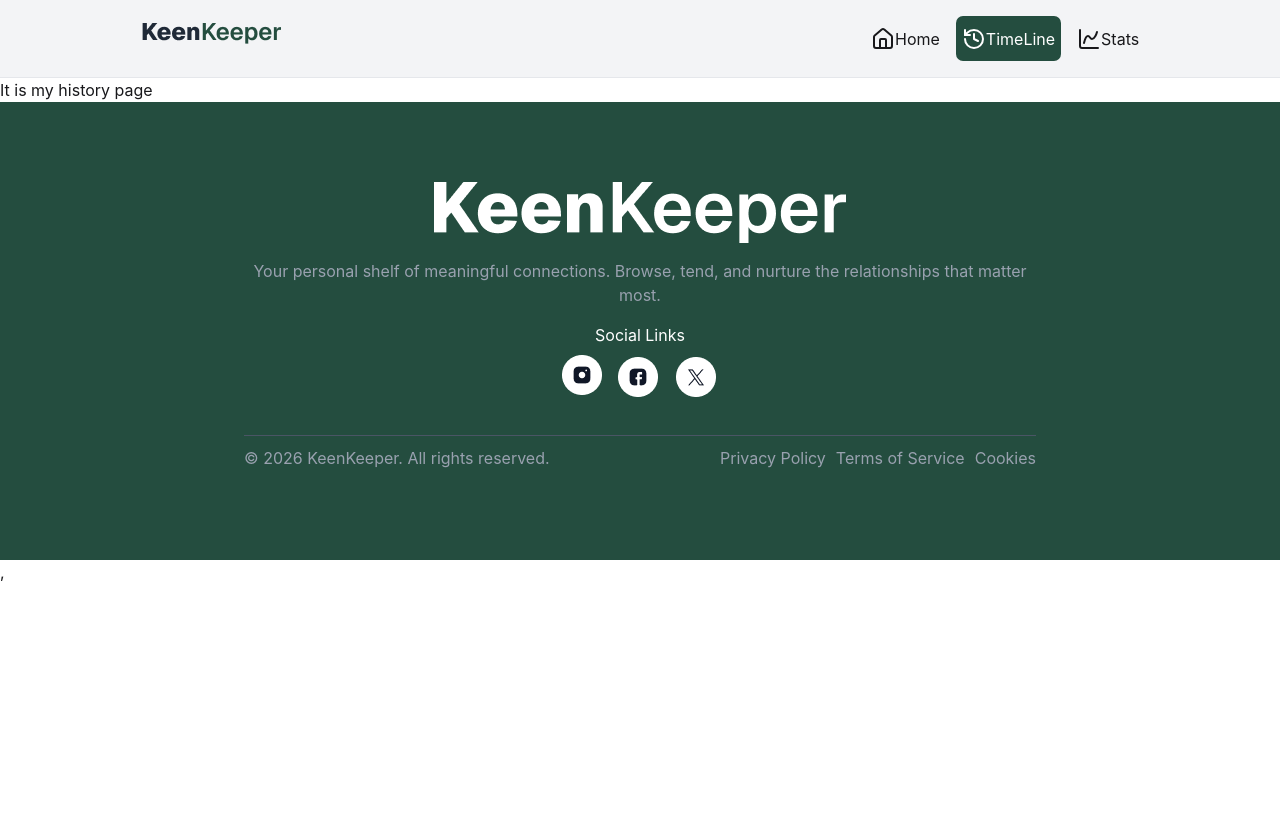
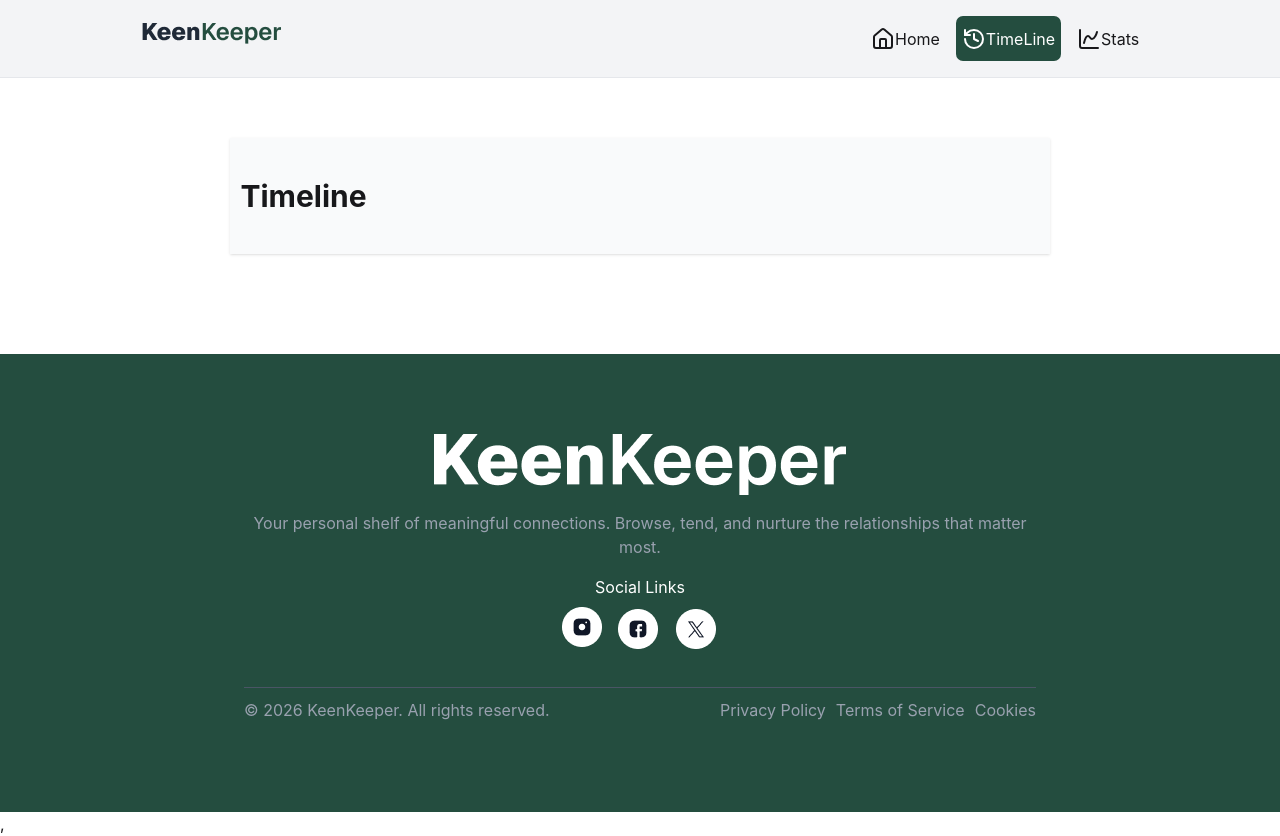
Before and after one commit to Mr-Xibon94/keen-keeper-final-assignment, a React (Vite) app: page /timeline in a window 1280 px wide. Before the commit the page ends 800 px from the top, so only its background shows below. Built offline with nearby package versions, Linux system fonts and the light colour scheme.

Commit message:
completed the timeline bar interaction

```diff
--- /dev/null
+++ b/src/Component/Context/AllHistoryContext.jsx
@@ -0,0 +1,18 @@
+import { useState } from 'react';
+import { ContactHistoryContext } from './ContactHistoryContext';
+
+const AllHistoryContext = ({ children }) => {
+
+    const [contact, setContact] = useState([])
+    const data = {
+        contact,
+        setContact,
+    }
+    return (
+        <ContactHistoryContext.Provider value={data}>
+            {children}
+        </ContactHistoryContext.Provider>
+    );
+};
+
+export default AllHistoryContext;
--- /dev/null
+++ b/src/Component/Context/ContactHistoryContext.jsx
@@ -0,0 +1,4 @@
+import { createContext } from "react";
+
+
+export const ContactHistoryContext = createContext();
--- a/src/Component/Dashboard/FriendDetail.jsx
+++ b/src/Component/Dashboard/FriendDetail.jsx
@@ -1,11 +1,44 @@
 import { Archive, BellRing, MessagesSquare, PhoneOutgoing, Trash, Video } from 'lucide-react';
-import React from 'react';
+import React, { useContext } from 'react';
 import { useLoaderData } from 'react-router';
+import { ContactHistoryContext } from '../Context/ContactHistoryContext';
 
 const FriendDetail = () => {
+    const {contact, setContact} = useContext(ContactHistoryContext);
 
     const myCardData = useLoaderData();
     console.log('here it is', myCardData);
+    const callHandler = ()=> {
+
+        const newCard ={
+            ...myCardData,
+            contactType:"Call"
+        }
+         setContact([...contact, newCard])
+         return
+    }
+
+    const textHandler = () => {
+         const newCard ={
+            ...myCardData,
+            contactType:"Text"
+        }
+         setContact([...contact, newCard])
+         return
+
+    }
+
+    const videHandler = () => {
+        const newCard ={
+            ...myCardData,
+            contactType:"Video"
+        }
+         setContact([...contact, newCard])
+         return
+    }
+
+
+
 
     return (
         <div className='w-[80%] m-auto my-10'>
@@ -77,15 +110,15 @@ const FriendDetail = () => {
                     <div className='mt-5'>
                         <h1 className='mb-2.5 font-medium'>Quick Check-In</h1>
                         <div className='flex flex-col md:flex-row justify-between gap-5'>
-                            <div className='flex-1 text-center bg-gray-100 rounded-xl  py-5'>
+                            <div onClick={callHandler} className='flex-1 text-center bg-gray-100 rounded-xl  py-5'>
                                 <span className='flex justify-center '><PhoneOutgoing /></span>
                                 <h1>Call</h1>
                             </div>
-                            <div className='flex-1 text-center bg-gray-100 rounded-xl  py-5'>
+                            <div onClick={textHandler} className='flex-1 text-center bg-gray-100 rounded-xl  py-5'>
                                 <span className='flex justify-center '><MessagesSquare /></span>
                                 <h1>Text</h1>
                             </div>
-                            <div className='flex-1 text-center bg-gray-100 rounded-xl  py-5'>
+                            <div onClick={videHandler} className='flex-1 text-center bg-gray-100 rounded-xl  py-5'>
                                 <span className='flex justify-center '><Video /></span>
                                 <h1>Video</h1>
                             </div>
--- /dev/null
+++ b/src/Component/Pages/Timeline/History.jsx
@@ -0,0 +1,26 @@
+import { MessagesSquare, PhoneOutgoing, Video } from 'lucide-react';
+import React from 'react';
+
+const History = ({myContact}) => {
+    console.log('contact type', myContact.contactType);
+
+    const today = new Date().toLocaleDateString('en-us', {
+        month:'short',
+        day: 'numeric',
+        year: 'numeric'
+    });
+    return (
+        <div className='flex gap-5 p-6 shadow bg-white mb-2.5 rounded-xl'>
+            <div className='flex items-center'>
+                {myContact.contactType === 'Call'? <PhoneOutgoing/>:myContact.contactType === 'Text'?<MessagesSquare/>:<Video/>}
+            </div>
+
+            <div>
+                <h1><span className='text-xl font-semibold'>{myContact.contactType}</span> with <span className='font-medium'>{myContact.name}</span> </h1>
+                <p>{today}</p>
+            </div>
+        </div>
+    );
+};
+
+export default History;
--- a/src/Component/Pages/Timeline/TimelinePage.jsx
+++ b/src/Component/Pages/Timeline/TimelinePage.jsx
@@ -1,9 +1,35 @@
-import React from 'react';
+import React, { useContext } from 'react';
+import { ContactHistoryContext } from '../../Context/ContactHistoryContext';
+import { Text } from 'lucide-react';
+import History from './History';
 
 const TimelinePage = () => {
+    const { contact } = useContext(ContactHistoryContext);
+
+
+    console.log(contact, 'my context data')
     return (
-        <div>
-            <h1>It is my history page</h1>
+        <div className='w-[80%] m-auto my-15'>
+
+            <div className='w-[80%] m-auto'>
+                <div className='py-10 pl-2.5 bg-gray-50 shadow mb-5 '>
+                    <h1 className='text-3xl font-bold '>
+                        Timeline
+                    </h1>
+                </div>
+                <div className='py-2.5 px-2.5'>
+                    {
+                        contact.map((myContact) => (
+                            <div>
+                                <History key={myContact.id} myContact = {myContact} ></History>
+                            </div>
+                        ))
+                    }
+                </div>
+
+
+            </div>
+
         </div>
     );
 };
--- a/src/main.jsx
+++ b/src/main.jsx
@@ -8,47 +8,53 @@ import ErrorHandling from './Component/Pages/ErrorHandling/ErrorHandling'
 import TimelinePage from './Component/Pages/Timeline/TimelinePage'
 import StatsChart from './Component/Pages/Stats/StatsChart'
 import FriendDetail from './Component/Dashboard/FriendDetail'
+import AllHistoryContext from './Component/Context/AllHistoryContext'
+
 
 
 const router = createBrowserRouter([
   {
-    path:'/',
+    path: '/',
     Component: Layouts,
-    children:[
+    children: [
       {
-        index:true,
+        index: true,
         Component: Dashboard,
-        loader: async() => {
+        loader: async () => {
           const res = await fetch('/FriendData.json');
           return res.json();
         },
       },
       {
-        path:'/timeline',
+        path: '/timeline',
         Component: TimelinePage,
       },
       {
-        path:'/stats',
+        path: '/stats',
         Component: StatsChart
       },
       {
-        path:'/friend/:id',
+        path: '/friend/:id',
         Component: FriendDetail,
-        loader: async({params}) => {
-          console.log('my paramsssss',params.id)
+        loader: async ({ params }) => {
+          // console.log('my paramsssss', params.id)
           const res = await fetch('/FriendData.json')
-          const data= await res.json();
-          const selectedCard = data.find((myCard)=> myCard.id === parseInt(params.id))
+          const data = await res.json();
+          const selectedCard = data.find((myCard) => myCard.id === parseInt(params.id))
           return selectedCard
-      }
-    },
+        }
+      },
     ],
-    errorElement:<ErrorHandling/>
+    errorElement: <ErrorHandling />
   },
 ])
 
 createRoot(document.getElementById('root')).render(
   <StrictMode>
-    <RouterProvider router={router}/>,
+    <AllHistoryContext>
+
+     <RouterProvider router={router} />,
+
+    </AllHistoryContext>
   </StrictMode>,
 )
```
Also changed, not shown: 1 other file (tests, documents, lock files or other folders).
